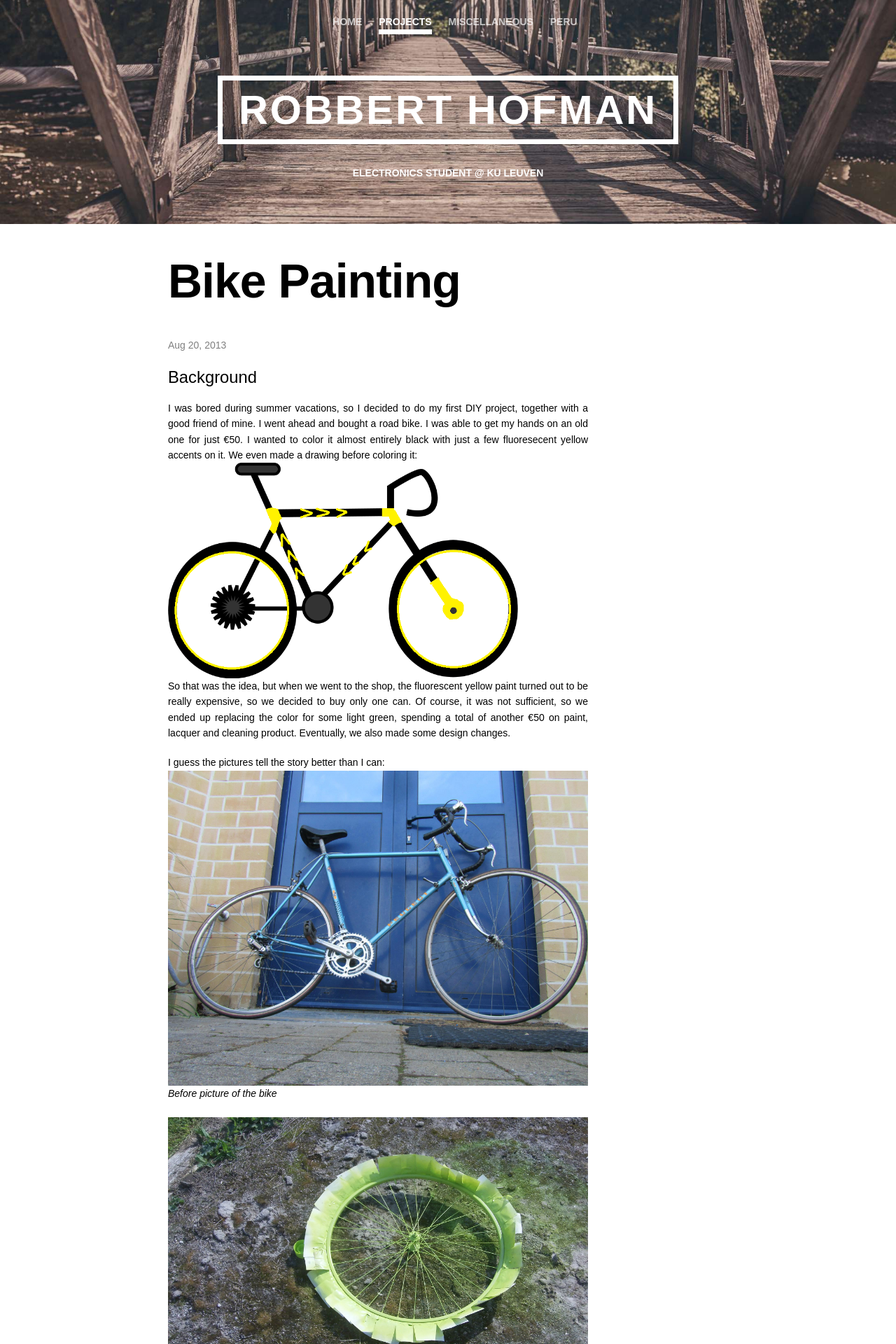
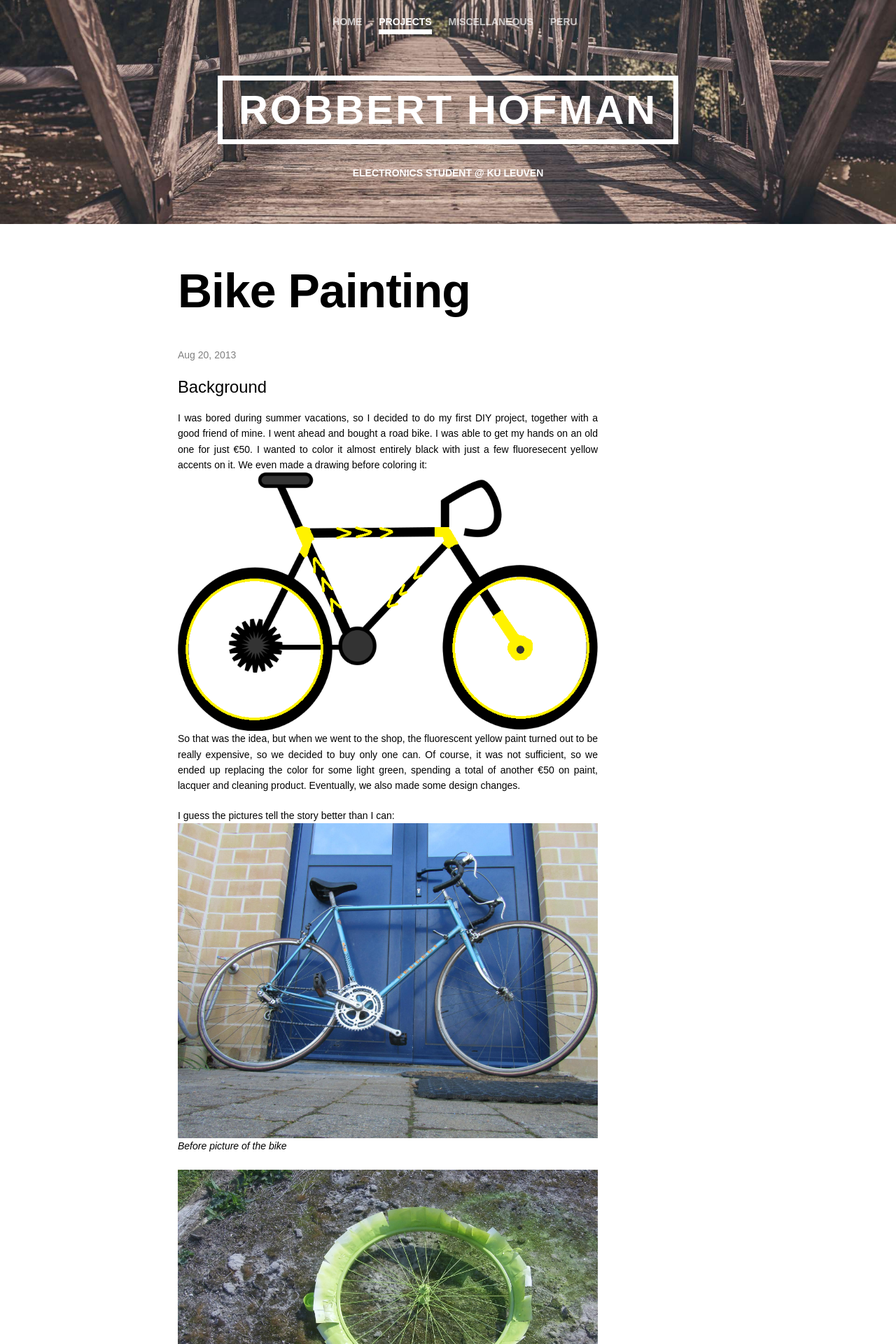
Before and after one commit to RobbertH/robberth.github.io, a Jekyll site: the page built from _posts/projects/2013-08-20-bike-painting.markdown, in a window 1280 px wide. Shown: the top 1920 px of the page at 70% size. Built offline with Jekyll 4.4.1, drawn with Linux system fonts in a browser that asks for light colours.

Commit message:
Improved mobile viewing

```diff
--- a/_layouts/post.html
+++ b/_layouts/post.html
@@ -3,10 +3,11 @@
 ---
 
 <div class="post">
+
+
+  <article class="post-content">
     <h1 class="post-title">{{ page.title }}</h1>
 <p class="post-meta">{{ page.date | date: "%b %-d, %Y" }}{% if page.author %} • {{ page.author }}{% endif %}{% if page.meta %} • {{ page.meta }}{% endif %}</p>
-
-  <article class="post-content">
     {{ content }}
   </article>
 
--- a/_posts/projects/2013-08-20-bike-painting.markdown
+++ b/_posts/projects/2013-08-20-bike-painting.markdown
@@ -9,7 +9,7 @@
 I went ahead and bought a road bike. I was able to get my hands on an old one for just
 €50. I wanted to color it almost entirely black with just a few fluoresecent yellow accents on it.
 We even made a drawing before coloring it:<br>
-<img src="/assets/img/peugeot/bikeDrawing.jpg" alt="bikeDrawing" style="width: 500px; vertical-align: middle;"/><br>
+<img src="/assets/img/peugeot/bikeDrawing.jpg" alt="bikeDrawing" style="width: 100%; vertical-align: middle;"/><br>
 So that was the idea, but when we went to the shop, the fluorescent yellow paint
 turned out to be really expensive, so we decided to buy only one can. Of course, it was not sufficient,
 so we ended up replacing the color for some light green, spending a total of another €50
--- a/assets/css/2-base/_base.sass
+++ b/assets/css/2-base/_base.sass
@@ -11,6 +11,7 @@
   letter-spacing: -2px
 
 .huge, h1
+  hyphens: auto
   font-size: 68px
   line-height: 1.05
   letter-spacing: -1px
@@ -48,6 +49,9 @@
   clear: both
   margin: 10px 0 30px
   height: 0
+
+article
+  padding: 1em
 
 
 
```
